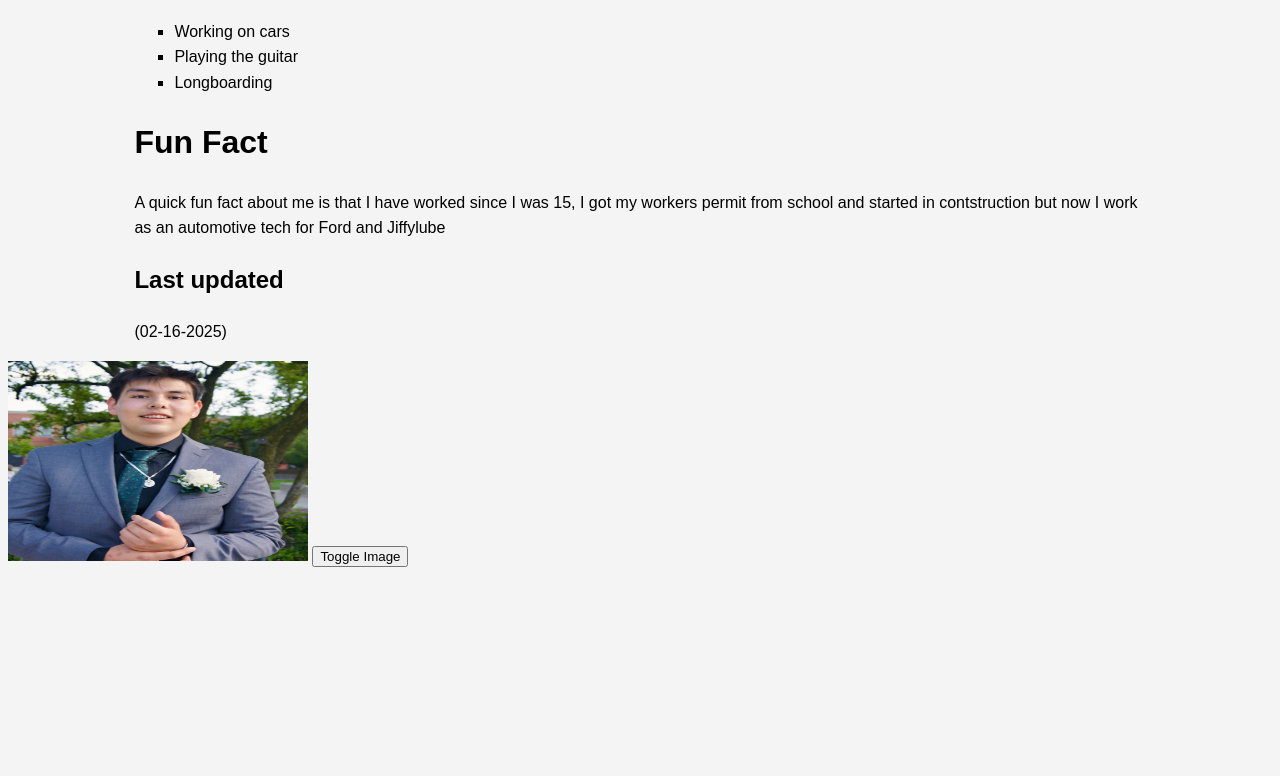
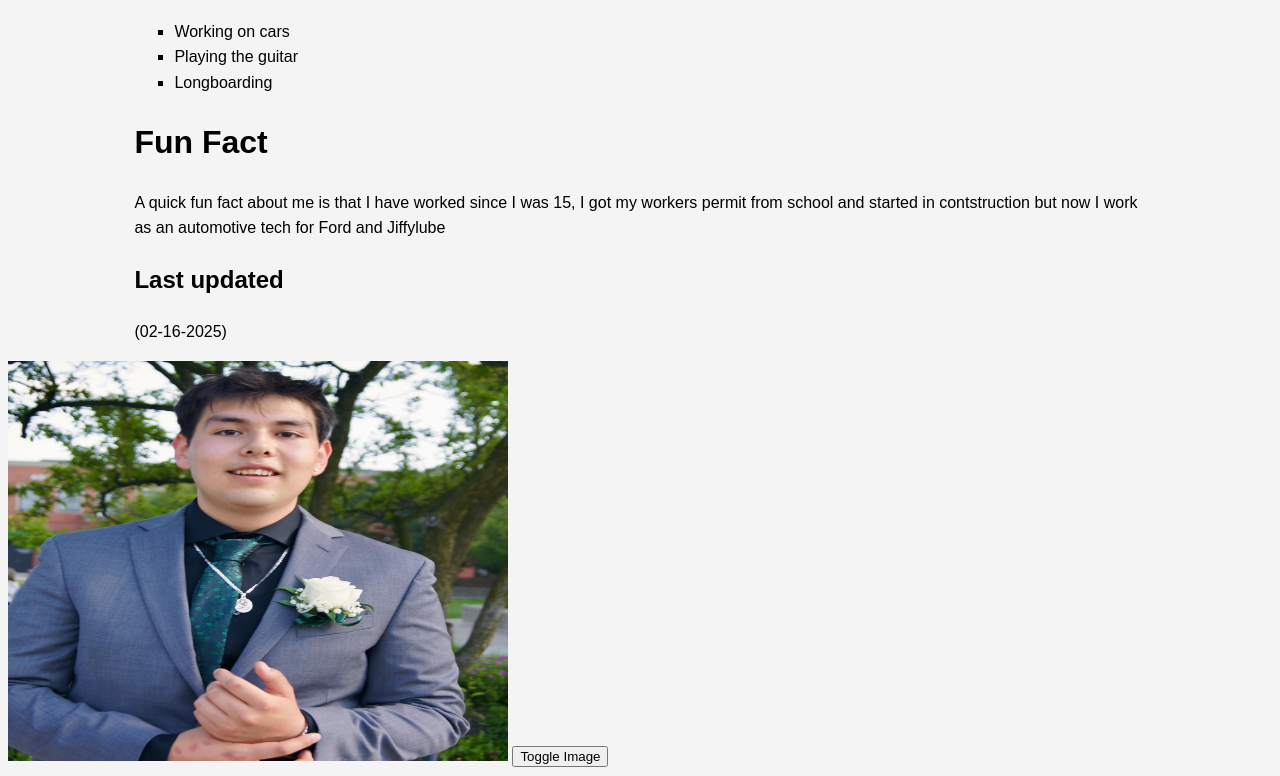
Before and after one commit to Humberto-va/me, a plain HTML site: page index.html in a window 1280 px wide. Shown: the part 2208-2984 px from the top of the page. Before the commit the page ends 2784 px from the top, so only its background shows below. Drawn offline with Linux system fonts and the light colour scheme.

Commit message:
Bigger images

```diff
--- a/index.html
+++ b/index.html
@@ -97,7 +97,7 @@ but now I work as an automotive tech for Ford and Jiffylube</p>
 <body>
 
     <!-- Image to change -->
-    <img id="myImage" src="Self-portrait.jpg" alt="Image" width="300" height="200">
+    <img id="myImage" src="Self-portrait.jpg" alt="Image" width="500" height="400">
 
     <!-- Button to trigger the image change -->
     <button onclick="toggleImage()">Toggle Image</button>
```
